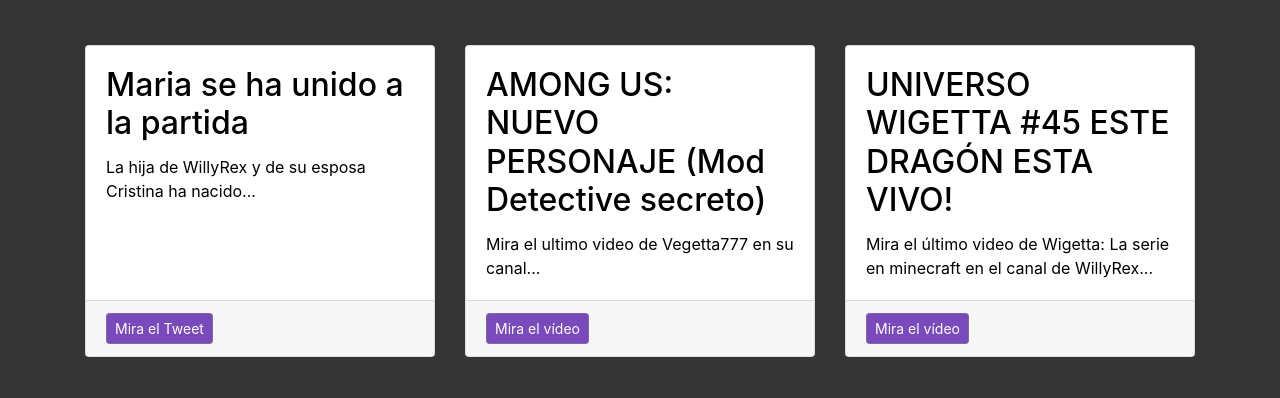
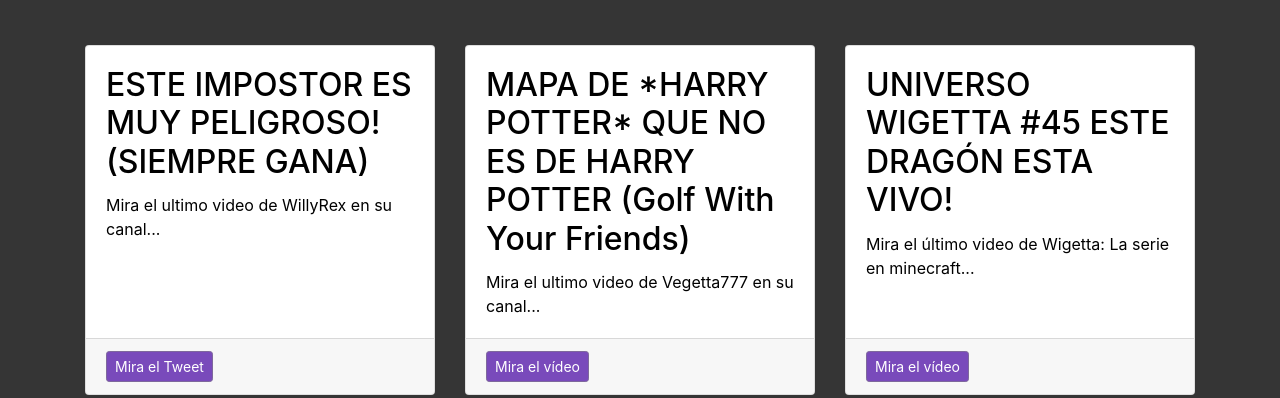
Before and after one commit to GustavoPMex/pagina-vegetta, a plain HTML site: page index.html in a window 1280 px wide. Shown: the part 407-805 px from the top of the page. Drawn offline with Linux system fonts and the light colour scheme.

Commit message:
Cambiando el contenido de las tarjetas en el content

```diff
--- a/index.html
+++ b/index.html
@@ -72,11 +72,11 @@
       <div class="col-md-4 mb-5">
         <div class="card h-100">
           <div class="card-body">
-            <h2 class="card-title">Maria se ha unido a la partida</h2>
-            <p class="card-text">La hija de WillyRex y de su esposa Cristina ha nacido...</p>
+            <h2 class="card-title">ESTE IMPOSTOR ES MUY PELIGROSO! (SIEMPRE GANA)</h2>
+            <p class="card-text">Mira el ultimo video de WillyRex en su canal...</p>
           </div>
           <div class="card-footer">
-            <a target="_blank" href="https://twitter.com/WillyrexYT/status/1349050515305455626" class="btn btn-primary btn-sm">Mira el Tweet</a>
+            <a target="_blank" href="https://youtu.be/axOGpNxwo4Y" class="btn btn-primary btn-sm">Mira el Tweet</a>
           </div>
         </div>
       </div>
@@ -84,11 +84,11 @@
       <div class="col-md-4 mb-5">
         <div class="card h-100">
           <div class="card-body">
-            <h2 class="card-title">AMONG US: NUEVO PERSONAJE (Mod Detective secreto)</h2>
+            <h2 class="card-title">MAPA DE *HARRY POTTER* QUE NO ES DE HARRY POTTER (Golf With Your Friends)</h2>
             <p class="card-text">Mira el ultimo video de Vegetta777 en su canal... </p>
           </div>
           <div class="card-footer">
-            <a target="_blank" href="https://youtu.be/2neNwDZeNKQ" class="btn btn-primary btn-sm">Mira el vídeo</a>
+            <a target="_blank" href="https://youtu.be/mGv6DxZRO0U" class="btn btn-primary btn-sm">Mira el vídeo</a>
           </div>
         </div>
       </div>
@@ -97,7 +97,7 @@
         <div class="card h-100">
           <div class="card-body">
             <h2 class="card-title">UNIVERSO WIGETTA #45 ESTE DRAGÓN ESTA VIVO!</h2>
-            <p class="card-text">Mira el último video de Wigetta: La serie en minecraft en el canal de WillyRex...</p>
+            <p class="card-text">Mira el último video de Wigetta: La serie en minecraft...</p>
           </div>
           <div class="card-footer">
             <a target="_blank" href="https://youtu.be/H30DS74Exhg" class="btn btn-primary btn-sm">Mira el vídeo</a>
```
